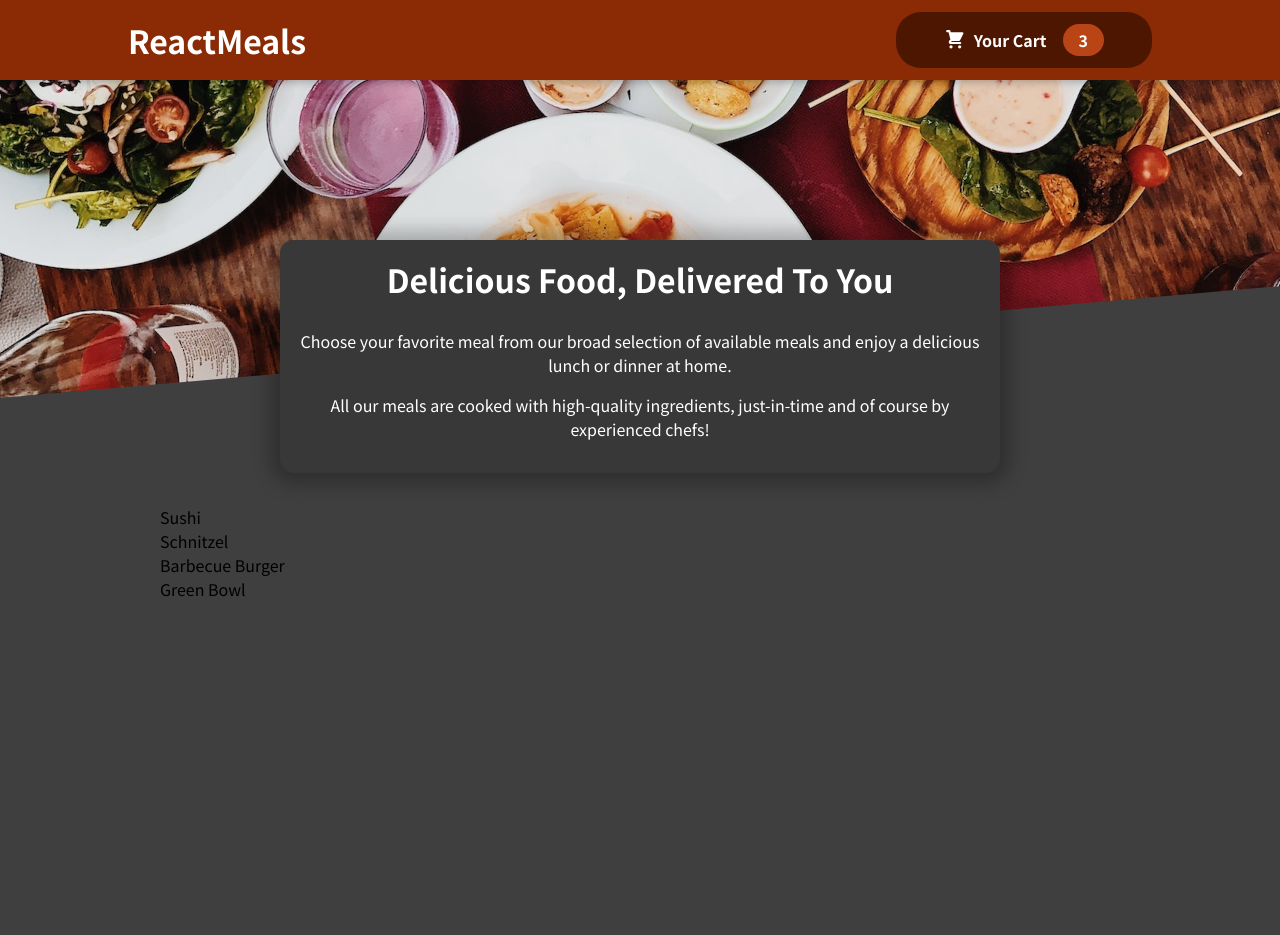
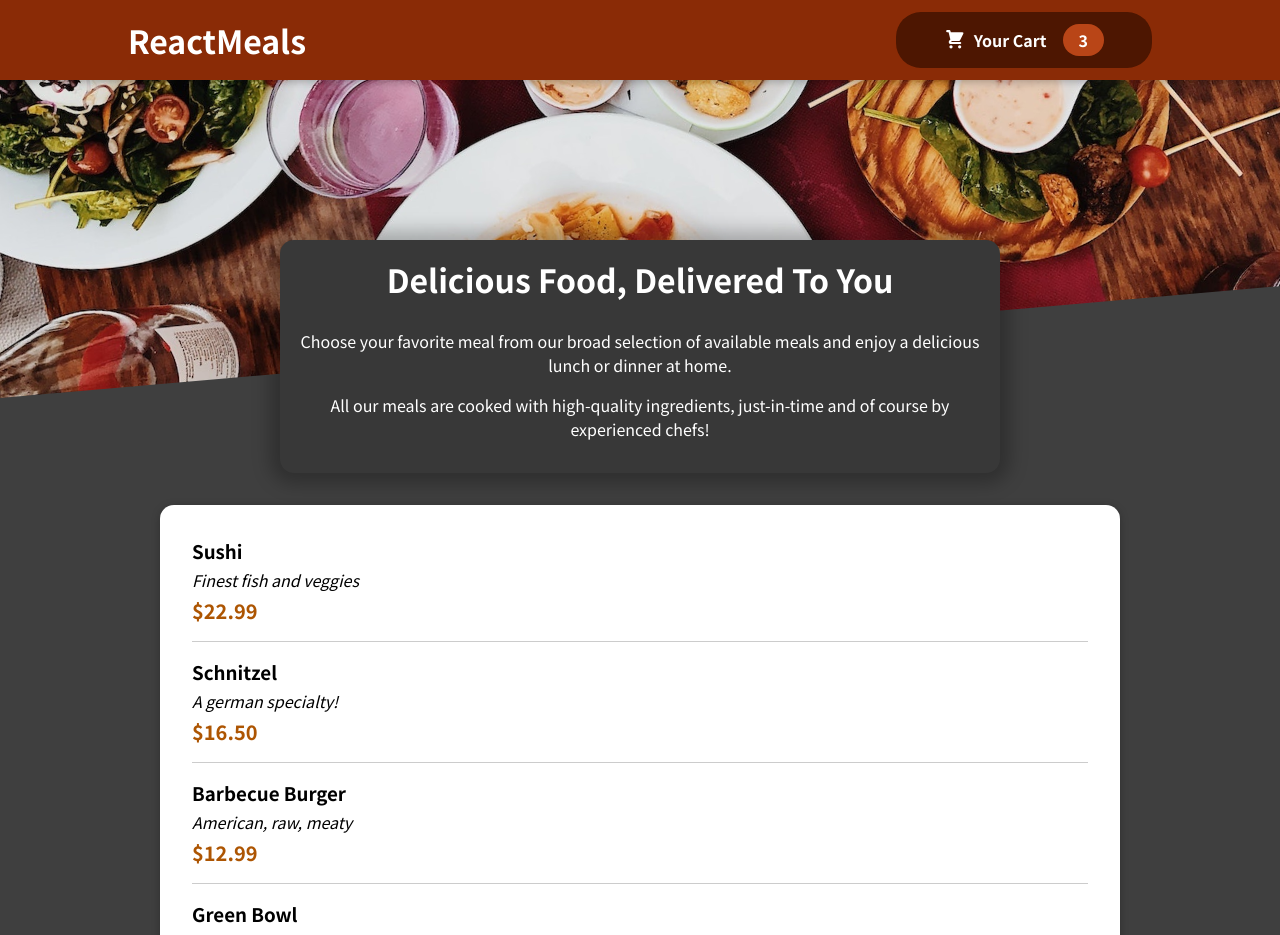
Before and after one commit to dmboone/react_foodOrderApp, a React (Create React App) app: page / in a window 1280 px wide. Shown: the top 935 px of the page. Before the commit the page ends 800 px from the top, so only its background shows below. Built offline with nearby package versions, Linux system fonts and the light colour scheme.

Commit message:
adding individual meal items and displaying them

```diff
--- a/src/components/Meals/AvailableMeals.js
+++ b/src/components/Meals/AvailableMeals.js
@@ -1,42 +1,49 @@
-import classes from './AvailableMeals.module.css';
+import classes from "./AvailableMeals.module.css";
+import Card from "../UI/Card";
+import MealItem from "./MealItem/MealItem";
 
 const DUMMY_MEALS = [
   {
-      id: 'm1',
-      name: 'Sushi',
-      description: 'Finest fish and veggies',
+    id: "m1",
+    name: "Sushi",
+    description: "Finest fish and veggies",
     price: 22.99,
   },
   {
-      id: 'm2',
-      name: 'Schnitzel',
-      description: 'A german specialty!',
+    id: "m2",
+    name: "Schnitzel",
+    description: "A german specialty!",
     price: 16.5,
   },
   {
-      id: 'm3',
-      name: 'Barbecue Burger',
-      description: 'American, raw, meaty',
+    id: "m3",
+    name: "Barbecue Burger",
+    description: "American, raw, meaty",
     price: 12.99,
   },
   {
-      id: 'm4',
-      name: 'Green Bowl',
-      description: 'Healthy...and green...',
+    id: "m4",
+    name: "Green Bowl",
+    description: "Healthy...and green...",
     price: 18.99,
   },
 ];
 
 const AvailableMeals = () => {
-    const mealsList = DUMMY_MEALS.map(
-        meal => <li>{meal.name}</li>
-    );
+  const mealsList = DUMMY_MEALS.map((meal) => (
+    <MealItem
+      key={meal.id}
+      name={meal.name}
+      description={meal.description}
+      price={meal.price}
+    ></MealItem>
+  ));
 
-    return(
+  return (
     <section className={classes.meals}>
-            <ul>
-                {mealsList}
-            </ul>
+      <Card>
+        <ul>{mealsList}</ul>
+      </Card>
     </section>
   );
 };
--- /dev/null
+++ b/src/components/Meals/MealItem/MealItem.js
@@ -0,0 +1,24 @@
+import classes from './MealItem.module.css';
+
+const MealItem = props => {
+    const price = `$${props.price.toFixed(2)}`;
+
+    return(
+        <li className={classes.meal}>
+            <div>
+                <h3>{props.name}</h3>
+                <div className={classes.description}>
+                    {props.description}
+                </div>
+                <div className={classes.price}>
+                    {price}
+                </div>
+            </div>
+            <div>
+
+            </div>
+        </li>
+    );
+};
+
+export default MealItem;
--- /dev/null
+++ b/src/components/Meals/MealItem/MealItem.module.css
@@ -0,0 +1,22 @@
+.meal {
+  display: flex;
+  justify-content: space-between;
+  margin: 1rem;
+  padding-bottom: 1rem;
+  border-bottom: 1px solid #ccc;
+}
+
+.meal h3 {
+  margin: 0 0 0.25rem 0;
+}
+
+.description {
+  font-style: italic;
+}
+
+.price {
+  margin-top: 0.25rem;
+  font-weight: bold;
+  color: #ad5502;
+  font-size: 1.25rem;
+}
--- /dev/null
+++ b/src/components/UI/Card.js
@@ -0,0 +1,9 @@
+import classes from './Card.module.css';
+
+const Card = props => {
+    return(
+        <div className={classes.card}>{props.children}</div>
+    );
+};
+
+export default Card;
--- /dev/null
+++ b/src/components/UI/Card.module.css
@@ -0,0 +1,6 @@
+.card {
+    padding: 1rem;
+    box-shadow: 0 2px 8px rgba(0, 0, 0, 0.25);
+    border-radius: 14px;
+    background-color: white;
+}
```
Also changed, not shown: src/components/Meals/MealItem/MealItemForm.js (added). Lines whose indentation alone changed are shown as unchanged.
